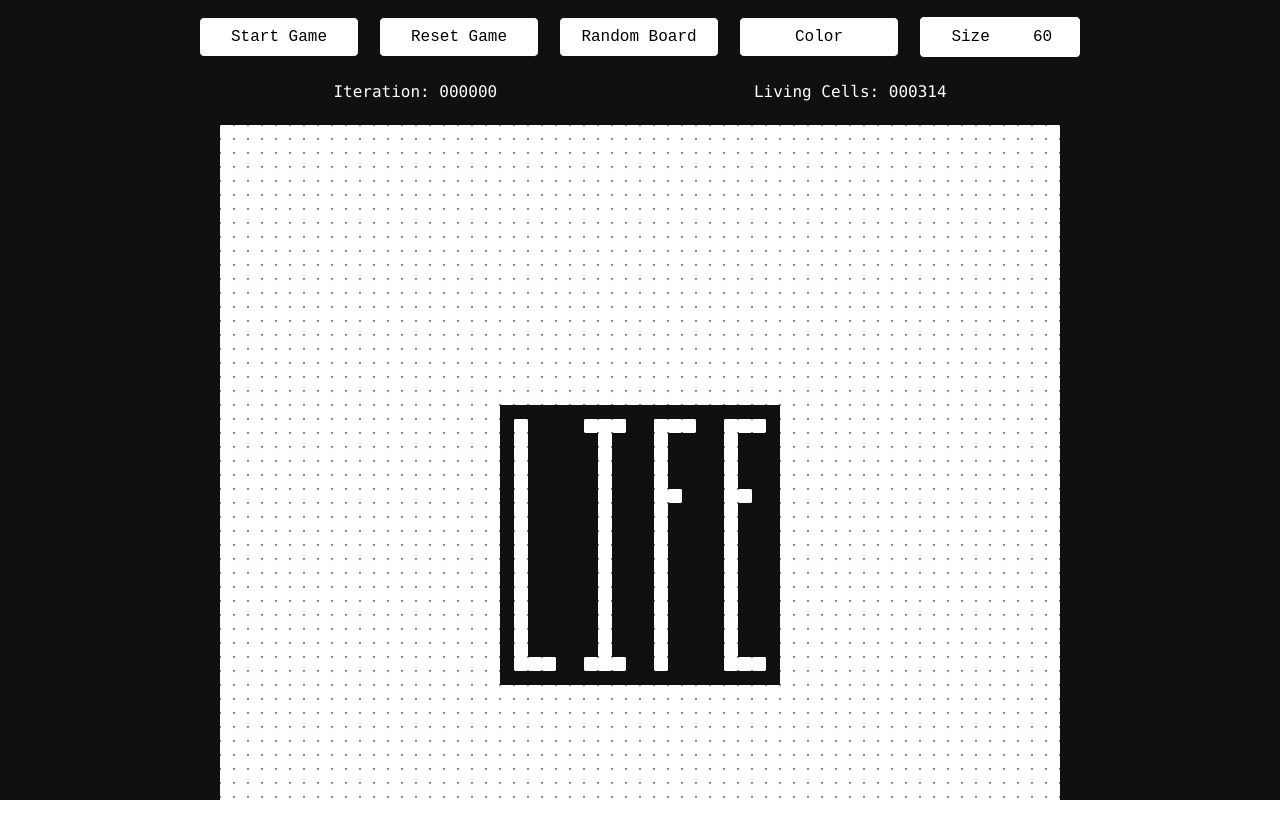
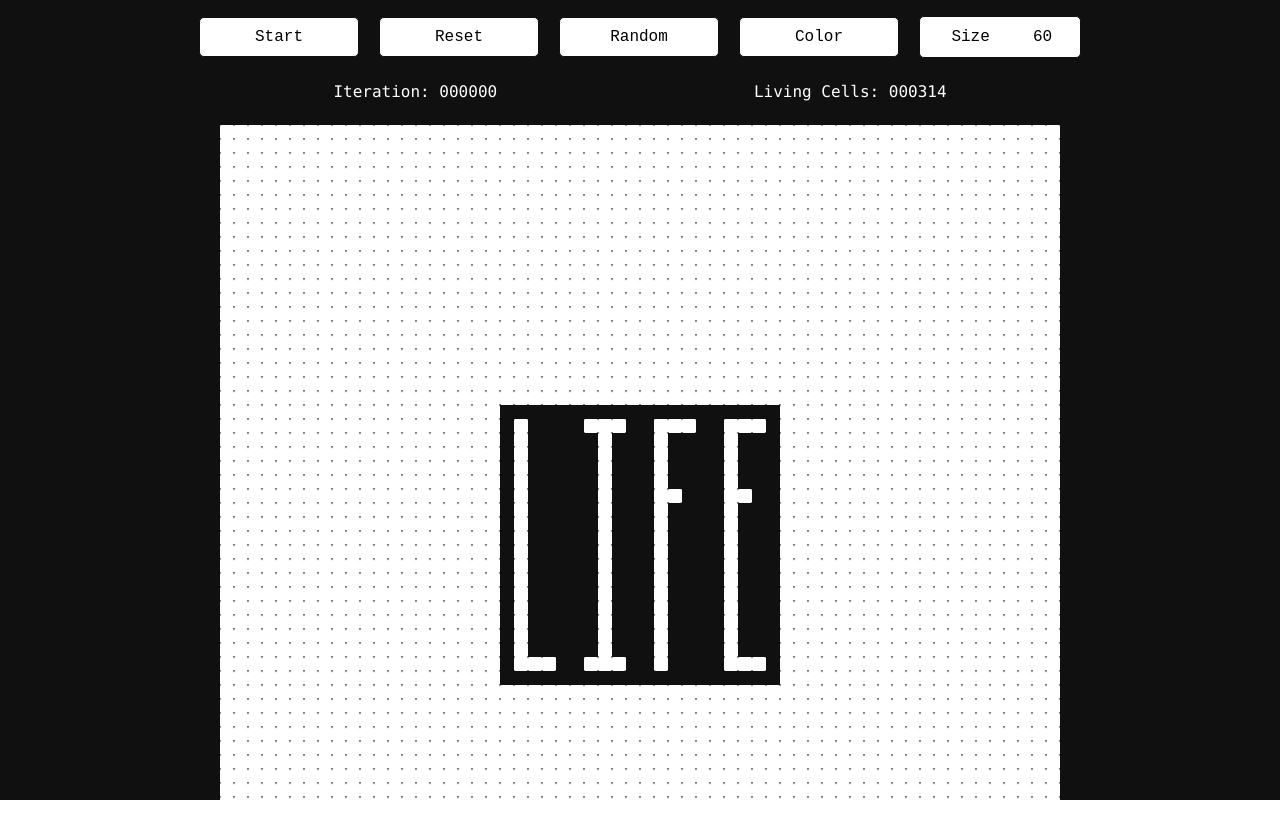
Before and after one commit to patrick-rush/game-of-life, an Angular app: page / in a window 1280 px wide. Shown: the top 838 px of the page. Built offline with nearby package versions, Linux system fonts and the light colour scheme.

Commit message:
Move game controls to separate component

```diff
--- /dev/null
+++ b/src/app/controls/controls.component.css
@@ -0,0 +1,66 @@
+:host {
+    --black: #101010;
+    --white: #ffffff;
+
+    --dark: var(--black);
+    --light: var(--white)
+}
+
+button {
+    height: 40px;
+    width: 10rem;
+    padding: 10px 20px;
+    margin: 0 10px;
+    font-family: monospace;
+    font-size: 16px;
+    background-color: var(--light);
+    border: 1px solid var(--dark);
+    border-radius: 5px;
+    cursor: pointer;
+}
+
+button:hover {
+    background-color: var(--dark);
+    color: var(--light);
+    border: 1px solid var(--light);
+}
+
+.pill {
+    height: 40px;
+    width: 10rem;
+    display: flex;
+    justify-content: space-around;
+    align-items: center;
+    margin: 0 10px;
+    font-family: monospace;
+    font-size: 16px;
+    background-color: var(--light);
+    border: 1px solid var(--dark);
+    border-radius: 5px;
+}
+
+label {
+    padding-left: 1rem;
+}
+
+input {
+    text-align: center;
+    height: auto;
+    width: auto;
+    font-family: monospace;
+    font-size: 16px;
+    border: none;
+}
+
+input[type='number']::-webkit-inner-spin-button,
+input[type='number']::-webkit-outer-spin-button {
+    -webkit-appearance: none;
+    margin: 0;
+}
+
+.controls {
+    display: flex;
+    justify-content: center;
+    align-items: center;
+    padding-top: 1rem;
+}
--- /dev/null
+++ b/src/app/controls/controls.component.html
@@ -0,0 +1,40 @@
+<div class="controls">
+  <button (click)="handleGamePlay()">{{ running ? "Stop" : "Start" }}</button>
+  <button (click)="handleResetGamePlay()">Reset</button>
+  <button (click)="handleRandomizeBoard()">Random</button>
+  @if (colorMode) {
+  <button (click)="handleToggleColorMode()">B&W</button>
+  } @else {
+  <button
+    (click)="handleToggleColorMode()"
+    [ngStyle]="
+      colorButtonHovered
+        ? { 'background-color': currentColor }
+        : { 'background-color': '#ffffff' }
+    "
+    (mouseover)="colorButtonHovered = true"
+    (mouseout)="colorButtonHovered = false"
+  >
+    Color
+  </button>
+  }
+  <form
+    name="boardSizeForm"
+    [formGroup]="boardSizeForm"
+    (ngSubmit)="handleBoardSizeChange()"
+    class="pill"
+  >
+    <label for="boardSize" aria-hidden="false">Size</label>
+    <input
+      type="number"
+      min="{{ minBoardSize }}"
+      max="{{ maxBoardSize }}"
+      step="2"
+      id="boardSize"
+      formControlName="boardSize"
+      value="{{ boardSize }}"
+      title="Value from {{ minBoardSize }} to {{ maxBoardSize }}"
+    />
+    <button type="submit" hidden></button>
+  </form>
+</div>
--- /dev/null
+++ b/src/app/controls/controls.component.ts
@@ -0,0 +1,64 @@
+import { NgStyle } from '@angular/common';
+import { Component, EventEmitter, Input, Output, input } from '@angular/core';
+import { FormControl, FormGroup, ReactiveFormsModule } from '@angular/forms';
+
+@Component({
+  selector: 'app-controls',
+  standalone: true,
+  imports: [NgStyle, ReactiveFormsModule],
+  templateUrl: './controls.component.html',
+  styleUrl: './controls.component.css',
+})
+export class ControlsComponent {
+  @Input({ required: true }) boardSize!: number;
+  @Input({ required: true }) colorMode!: boolean;
+  @Input({ required: true }) currentColor!: string;
+  @Input({ required: true }) running!: boolean;
+
+  @Output() boardSizeChangeEvent = new EventEmitter<number>();
+  @Output() toggleColorModeEvent = new EventEmitter<void>();
+  @Output() startGamePlayEvent = new EventEmitter<void>();
+  @Output() stopGamePlayEvent = new EventEmitter<void>();
+  @Output() resetGamePlayEvent = new EventEmitter<void>();
+  @Output() randomizeBoardEvent = new EventEmitter<void>();
+
+  colorButtonHovered: boolean = false;
+  readonly minBoardSize: number = 20;
+  readonly maxBoardSize: number = 100;
+
+  boardSizeForm = new FormGroup({
+    boardSize: new FormControl('60'),
+  });
+
+  constructor() {}
+
+  handleBoardSizeChange() {
+    const { boardSize } = this.boardSizeForm.value;
+    if (!boardSize) return;
+    this.boardSize = this.enforceValidNumber(+boardSize);
+    this.boardSizeChangeEvent.emit(this.boardSize);
+  }
+
+  handleToggleColorMode() {
+    this.toggleColorModeEvent.emit();
+  }
+
+  handleGamePlay() {
+    if (this.running) this.stopGamePlayEvent.emit();
+    else this.startGamePlayEvent.emit();
+  }
+
+  handleResetGamePlay() {
+    this.resetGamePlayEvent.emit();
+  }
+
+  handleRandomizeBoard() {
+    this.randomizeBoardEvent.emit();
+  }
+
+  enforceValidNumber(value: number): number {
+    if (value > this.maxBoardSize) return this.maxBoardSize;
+    if (value < this.minBoardSize) return this.minBoardSize;
+    return value % 2 === 0 ? value : value + 1;
+  }
+}
--- a/src/app/game/game.component.css
+++ b/src/app/game/game.component.css
@@ -13,65 +13,6 @@
     align-items: center;
     height: 100vh;
     width: 100%;
-}
-
-button {
-    height: 40px;
-    width: 10rem;
-    padding: 10px 20px;
-    margin: 0 10px;
-    font-family: monospace;
-    font-size: 16px;
-    background-color: var(--light);
-    border: 1px solid var(--dark);
-    border-radius: 5px;
-    cursor: pointer;
-}
-
-button:hover {
-    background-color: var(--dark);
-    color: var(--light);
-    border: 1px solid var(--light);
-}
-
-.pill {
-    height: 40px;
-    width: 10rem;
-    display: flex;
-    justify-content: space-around;
-    align-items: center;
-    margin: 0 10px;
-    font-family: monospace;
-    font-size: 16px;
-    background-color: var(--light);
-    border: 1px solid var(--dark);
-    border-radius: 5px;
-}
-
-label {
-    padding-left: 1rem;
-}
-
-input {
-    text-align: center;
-    height: auto;
-    width: auto;
-    font-family: monospace;
-    font-size: 16px;
-    border: none;
-}
-
-input[type='number']::-webkit-inner-spin-button,
-input[type='number']::-webkit-outer-spin-button {
-    -webkit-appearance: none;
-    margin: 0;
-}
-
-.controls {
-    display: flex;
-    justify-content: center;
-    align-items: center;
-    padding-top: 1rem;
 }
 
 .details {
--- a/src/app/game/game.component.html
+++ b/src/app/game/game.component.html
@@ -1,50 +1,17 @@
 <div class="game">
   <div class="header">
-    <div class="controls">
-      @if (running) {
-      <button (click)="stopGame()">Stop Game</button>
-      } @else {
-      <button (click)="startGame()">Start Game</button>
-      }
-      <button (click)="resetGame()">Reset Game</button>
-      <button (click)="randomizeBoard()">Random Board</button>
-      @if (colorMode) {
-      <button (click)="flipColorMode()">B&W</button>
-      } @else {
-      <button
-        (click)="flipColorMode()"
-        [ngStyle]="
-          colorButtonHovered
-            ? { 'background-color': currentColor }
-            : { 'background-color': '#ffffff' }
-        "
-        (mouseover)="colorButtonHovered = true"
-        (mouseout)="colorButtonHovered = false"
-      >
-        Color
-      </button>
-      }
-      <form
-        name="boardSizeForm"
-        [formGroup]="boardSizeForm"
-        (ngSubmit)="handleFormSubmit()"
-        class="pill"
-      >
-        <label for="boardSize" aria-hidden="false">Size</label>
-        <input
-          type="number"
-          min="22"
-          max="122"
-          step="2"
-          id="boardSize"
-          formControlName="boardSize"
-          value="{{ boardSize }}"
-          title="Value from {{ minBoardSize }} to {{ maxBoardSize }}"
-        />
-        <button type="submit" hidden></button>
-      </form>
-      <!-- </div> -->
-    </div>
+    <app-controls
+      [boardSize]="boardSize"
+      [colorMode]="colorMode"
+      [currentColor]="currentColor"
+      [running]="running"
+      (boardSizeChangeEvent)="handleChangeBoardSize($event)"
+      (toggleColorModeEvent)="toggleColorMode()"
+      (startGamePlayEvent)="startGame()"
+      (stopGamePlayEvent)="stopGame()"
+      (resetGamePlayEvent)="resetGame()"
+      (randomizeBoardEvent)="randomizeBoard()"
+    />
     <div class="details">
       <span>Iteration: {{ this.iteration.toString().padStart(6, "0") }}</span>
       <span
--- a/src/app/game/game.component.ts
+++ b/src/app/game/game.component.ts
@@ -2,7 +2,7 @@ import { CommonModule, NgFor, NgIf, NgStyle } from '@angular/common';
 import { Component } from '@angular/core';
 import { ColorCellPipe } from '../color-cell.pipe';
 import { LIFE } from '../../constants';
-import { FormControl, FormGroup, ReactiveFormsModule } from '@angular/forms';
+import { ControlsComponent } from '../controls/controls.component';
 
 type BoardMap = Map<number, Map<number, [boolean]>>;
 @Component({
@@ -11,7 +11,7 @@ type BoardMap = Map<number, Map<number, [boolean]>>;
   imports: [
     ColorCellPipe,
     CommonModule,
-    ReactiveFormsModule,
+    ControlsComponent,
     NgFor,
     NgIf,
     NgStyle,
@@ -23,25 +23,20 @@ type BoardMap = Map<number, Map<number, [boolean]>>;
 export class GameComponent {
   private readonly interval: number = 100;
   private intervalId: number | null = null;
-  readonly maxBoardSize: number = 100;
-  readonly minBoardSize: number = 20;
   boardSize: number = 60; // Board must be a positive, even number
 
+  board: [boolean][][];
   boardMap: BoardMap;
-  board: [boolean][][];
-  currentColor: string;
 
   cellSize: string = '14px';
   colorMode: boolean = false;
   colorButtonHovered: boolean = false;
+  currentColor: string;
+
   iteration: number = 0;
+  maxIterations: number = 999999;
   livingCells: number = 0;
-  maxIterations: number = 999999;
   running: boolean = false;
-
-  boardSizeForm = new FormGroup({
-    boardSize: new FormControl('60'),
-  });
 
   constructor(private colorCell: ColorCellPipe) {
     const [newBoard, newBoardMap] = this.generateBoard();
@@ -182,7 +177,7 @@ export class GameComponent {
     return this.getCell(board, row, col)[0]!;
   }
 
-  flipColorMode() {
+  toggleColorMode() {
     this.colorMode = !this.colorMode;
   }
 
@@ -219,19 +214,10 @@ export class GameComponent {
     return color;
   }
 
-  handleFormSubmit() {
-    console.log('form submitted');
-    const { boardSize } = this.boardSizeForm.value;
-    if (!boardSize) return;
-    this.boardSize = this.enforceValidNumber(+boardSize);
+  handleChangeBoardSize(size: number) {
+    this.boardSize = size;
     this.cellSize = Math.round(840 / this.boardSize) + 'px';
     this.resetGame();
-  }
-
-  enforceValidNumber(value: number): number {
-    if (value > this.maxBoardSize) return this.maxBoardSize;
-    if (value < this.minBoardSize) return this.minBoardSize;
-    return value % 2 === 0 ? value : value + 1;
   }
 
   cloneBoard(): [[boolean][][], BoardMap] {
```
Also changed, not shown: 1 other file (tests, documents, lock files or other folders).
